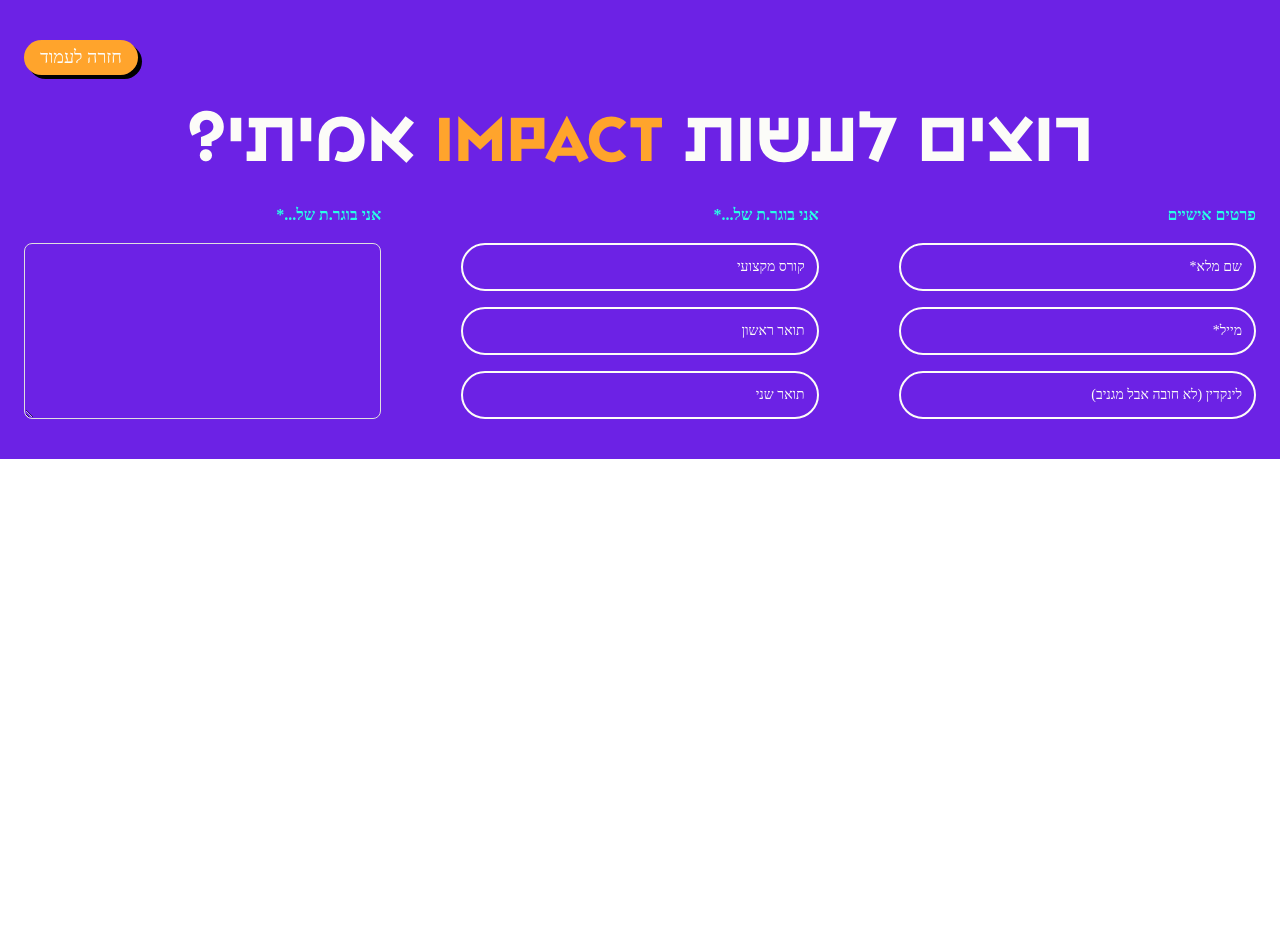
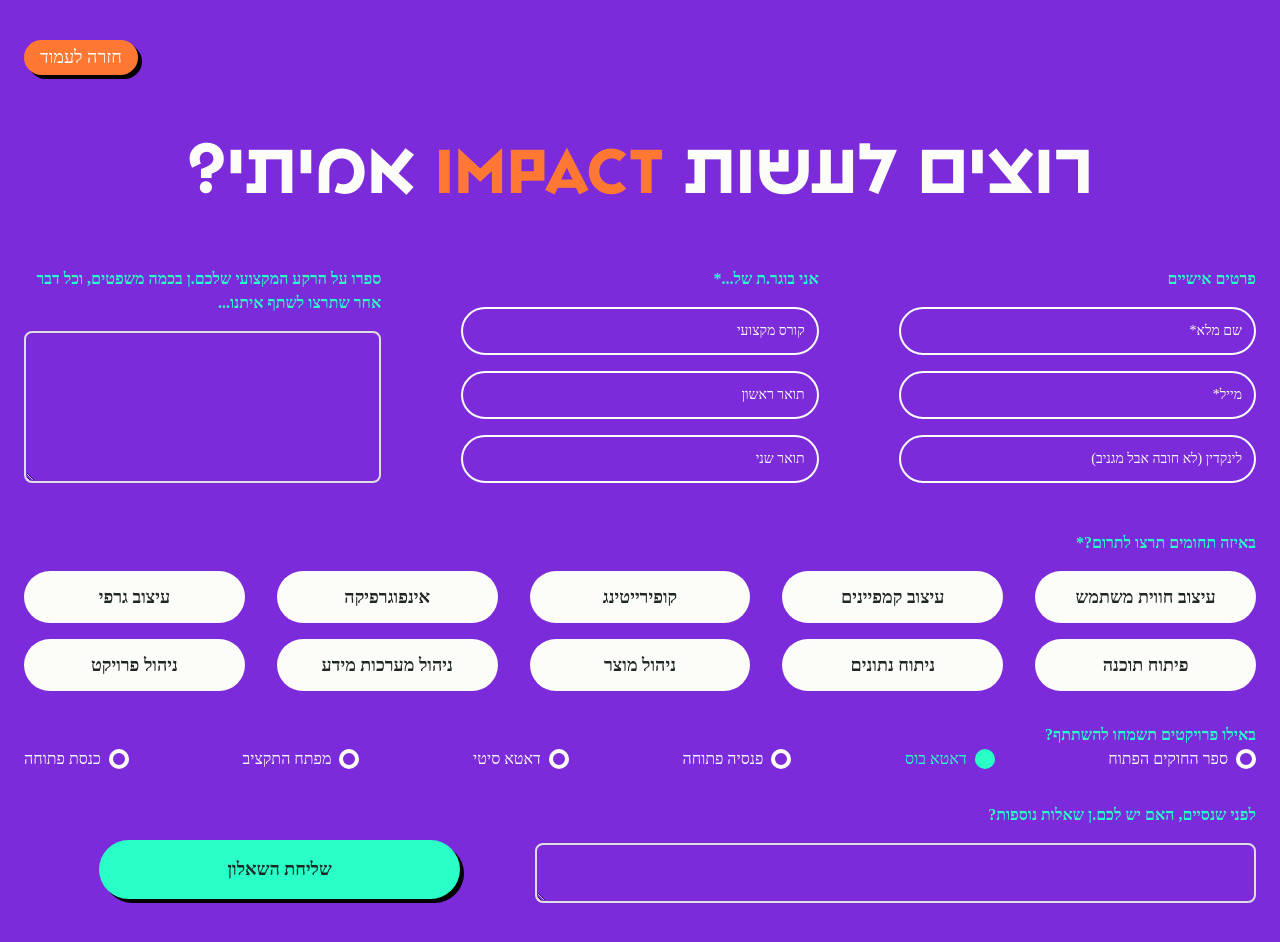
Before and after one commit to OmerBenMoshe/hassadna-campaign, a Next.js app: page /join-us in a window 1280 px wide. Before the commit the page ends 800 px from the top, so only its background shows below. Built offline with nearby package versions, Linux system fonts and the light colour scheme; a web font is replaced by a local one.

Commit message:
Finished form layout

```diff
--- a/app/join-us/form/Checkbox.tsx
+++ b/app/join-us/form/Checkbox.tsx
@@ -0,0 +1,9 @@
+const Checkbox = ({ label, isSelected, className }: { label: string, isSelected?: boolean, className?: string }) => {
+    return (
+    <div dir={'rtl'} className={`flex items-center text-white hover:text-neon hover:border-neon transition cursor-pointer {...className}`}>
+        <span className={`size-5 bg-none rounded-full inline-block border-4 ml-2 ${isSelected && 'border-neon bg-neon'}`}></span>
+        <span className={`${isSelected && 'text-neon'}`}>{label}</span>
+    </div>)
+}
+
+export default Checkbox;
--- a/app/join-us/form/SelectButton.tsx
+++ b/app/join-us/form/SelectButton.tsx
@@ -0,0 +1,9 @@
+import React from 'react';
+
+const SelectButton = ({ children, className }: { children: React.ReactNode, className?: string }) => {
+    return (
+        <button className={`font-bold bg-white text-darkGray p-3 border-none rounded-full hover:bg-neon text-sm xl:text-lg {...className}`}>{children}</button>
+    );
+};
+
+export default SelectButton;
--- a/app/join-us/form/SubTitle.tsx
+++ b/app/join-us/form/SubTitle.tsx
@@ -2,7 +2,7 @@ import React from 'react';
 
 const SubTitle = ({ children }: { children: React.ReactNode }) => {
     return (
-        <h2 className='font-bold text-neon mb-4'>{children}</h2>
+        <span className='font-bold text-neon mb-4'>{children}</span>
     );
 };
 
--- a/app/join-us/form/TextArea.tsx
+++ b/app/join-us/form/TextArea.tsx
@@ -1,7 +1,7 @@
 
 const TextArea = () => {
     return (
-        <textarea id="area" className="bg-purple focus:outline-none text-white placeholdeer-white h-full rounded-lg" />
+        <textarea id="area" className="bg-purple focus:outline-none border-2 text-white placeholdeer-white h-full rounded-lg" />
         )
 }
 
--- a/app/join-us/page.tsx
+++ b/app/join-us/page.tsx
@@ -1,4 +1,6 @@
 import JoinUsForm from './JoinUsForm';
+import Checkbox from './form/Checkbox';
+import SelectButton from './form/SelectButton';
 import SubTitle from './form/SubTitle';
 import TextArea from './form/TextArea';
 import TextInput from './form/TextInput';
@@ -6,28 +8,63 @@ import Title from './form/Title';
 
   export default function page() {
   return (
-    <main className={'bg-purple flex flex-col p-6'}>
+    <main className={'bg-purple min-h-screen flex flex-col p-6 space-y-8'}>
       <div className='flex justify-start'><button className={'bg-orange text-white shadow-sharp rounded-full border-none hover:bg-neon hover:text-darkGray transition px-4'}>חזרה לעמוד</button></div>
       <div className={'flex justify-center'}><Title /></div>
-      <section dir={'rtl'} className='flex justify-between'>
-        <div className='flex flex-col flex-1'>
+      <section dir={'rtl'} className='grid grid-cols-3 gap-x-20'>
+        <div className='flex flex-col col-span-1'>
           <SubTitle>פרטים אישיים</SubTitle>
           <TextInput placeholder='שם מלא*'/>
           <TextInput placeholder='מייל*'/>
           <TextInput placeholder='לינקדין (לא חובה אבל מגניב)'/>
         </div>
-        <div className='flex flex-col flex-1 mx-20'>
+        <div className='flex flex-col col-span-1'>
           <SubTitle>אני בוגר.ת של...*</SubTitle>
           <TextInput placeholder='קורס מקצועי'/>
           <TextInput placeholder='תואר ראשון'/>
           <TextInput placeholder='תואר שני'/>
         </div>
-        <div className='flex flex-col flex-1'>
-          <SubTitle>אני בוגר.ת של...*</SubTitle>
+        <div className='flex flex-col col-span-1'>
+          <SubTitle>ספרו על הרקע המקצועי שלכם.ן בכמה משפטים, וכל דבר אחר שתרצו לשתף איתנו...</SubTitle>
           <TextArea />
         </div>
       </section>
+      <section dir={'rtl'}>
+        <SubTitle>באיזה תחומים תרצו לתרום?*</SubTitle>
+        <div className="grid grid-cols-5 gap-x-8">
+          <SelectButton className={'col-span-1'}>עיצוב חווית משתמש</SelectButton>
+          <SelectButton className={'col-span-1'}>עיצוב קמפיינים</SelectButton>
+          <SelectButton className={'col-span-1'}>קופירייטינג</SelectButton>
+          <SelectButton className={'col-span-1'}>אינפוגרפיקה</SelectButton>
+          <SelectButton className={'col-span-1'}>עיצוב גרפי</SelectButton>
 
+          <SelectButton className={'col-span-1'}>פיתוח תוכנה</SelectButton>
+          <SelectButton className={'col-span-1'}>ניתוח נתונים</SelectButton>
+          <SelectButton className={'col-span-1'}>ניהול מוצר</SelectButton>
+          <SelectButton className={'col-span-1'}>ניהול מערכות מידע</SelectButton>
+          <SelectButton className={'col-span-1'}>ניהול פרויקט</SelectButton>
+        </div>
+      </section>
+      <section dir={'rtl'}>
+        <SubTitle>באילו פרויקטים תשמחו להשתתף?</SubTitle>
+        <div className={'flex justify-between'}>
+          <Checkbox label={"ספר החוקים הפתוח"} />
+          <Checkbox label={"דאטא בוס"} isSelected={true}/>
+          <Checkbox label={"פנסיה פתוחה"} />
+          <Checkbox label={"דאטא סיטי"} />
+          <Checkbox label={"מפתח התקציב"} />
+          <Checkbox label={"כנסת פתוחה"} />
+        </div>
+      </section>
+      <section dir={'rtl'} className='flex'>
+        <div className='flex flex-col grow-[3]'>
+          <SubTitle>לפני שנסיים, האם יש לכם.ן שאלות נוספות?</SubTitle>
+          <TextArea />
+        </div>
+        <div className={'grow-[1] flex items-center justify-center'}>
+          <button className={'bg-neon shadow-sharp rounded-full border-none hover:bg-orange hover:text-white text-darkGray font-bold transition px-32 py-4'}>שליחת השאלון</button>
+        </div>
+      </section>
     </main>
   );
 }
--- a/tailwind.config.js
+++ b/tailwind.config.js
@@ -8,11 +8,11 @@ module.exports = {
       },
     },
     colors: {
-      orange: "#FFA42C",
-      neon: "#28FFE6",
-      darkGray: "#303A3A",
+      orange: "#FE7833",
+      neon: "#29FFC7",
+      darkGray: "#1F2725",
       white: "#FCFCF8",
-      purple: "#6C22E5",
+      purple: "#7C2BDB",
     },
     fontFamily: {
       primary: "Anomalia",
```
